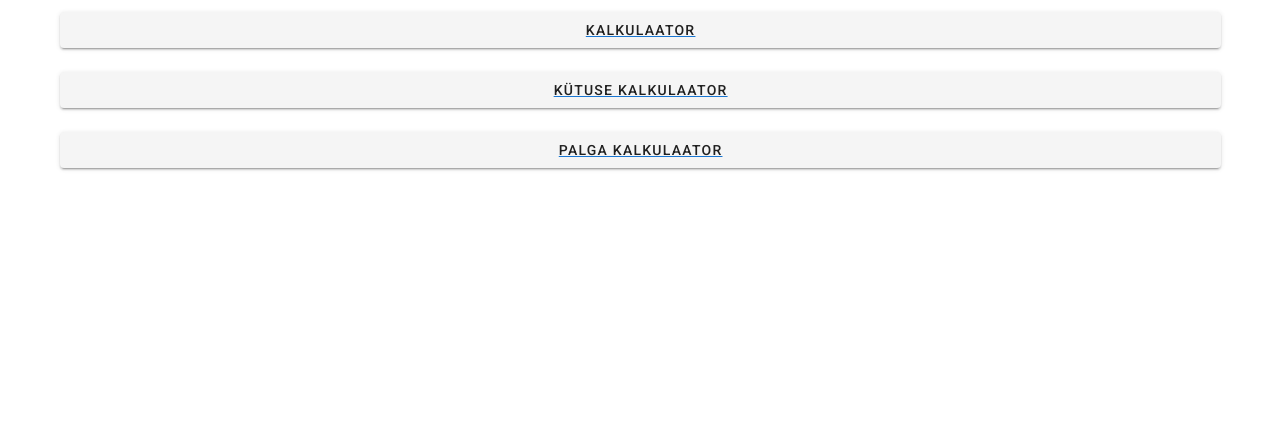
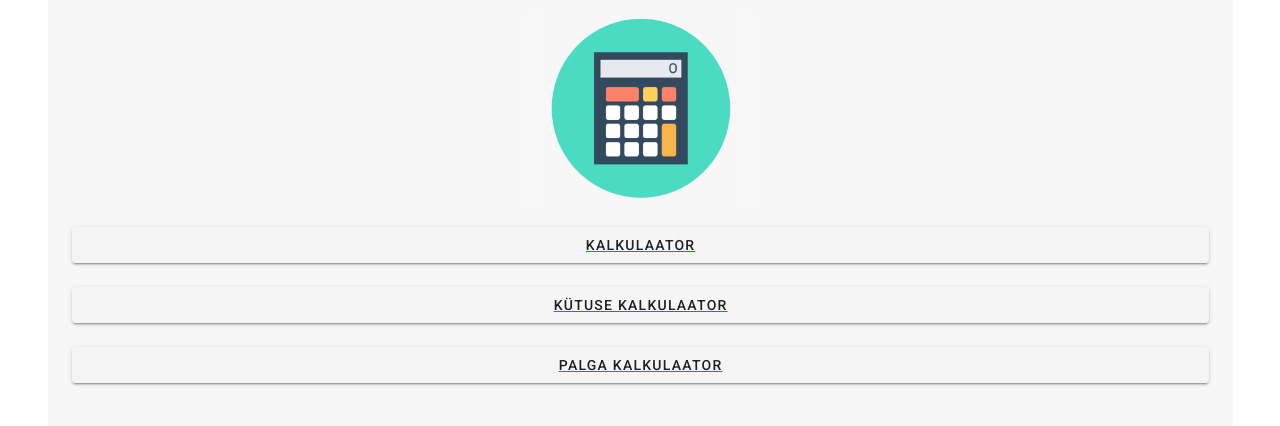
Before and after one commit to AirikaVettik/calculators, a Vue app: page / in a window 1280 px wide. Shown: the top 426 px of the page. Built offline with nearby package versions, Linux system fonts and the light colour scheme.

Commit message:
logo, background

```diff
--- a/src/App.vue
+++ b/src/App.vue
@@ -1,11 +1,12 @@
 <template>
   <v-app>
-
+      <div class="container">
+      <img width="20%" src="./assets/calculator.png">
       <NavBar />
 
 
 
-
+    </div>
   </v-app>
 </template>
 
@@ -20,3 +21,10 @@ export default {
   },
 };
 </script>
+
+<style scoped>
+  .container{
+    text-align: center;
+    background: rgb(247, 247, 247);
+  }
+</style>
```
Also changed, not shown: src/assets/calculator.png (added).
